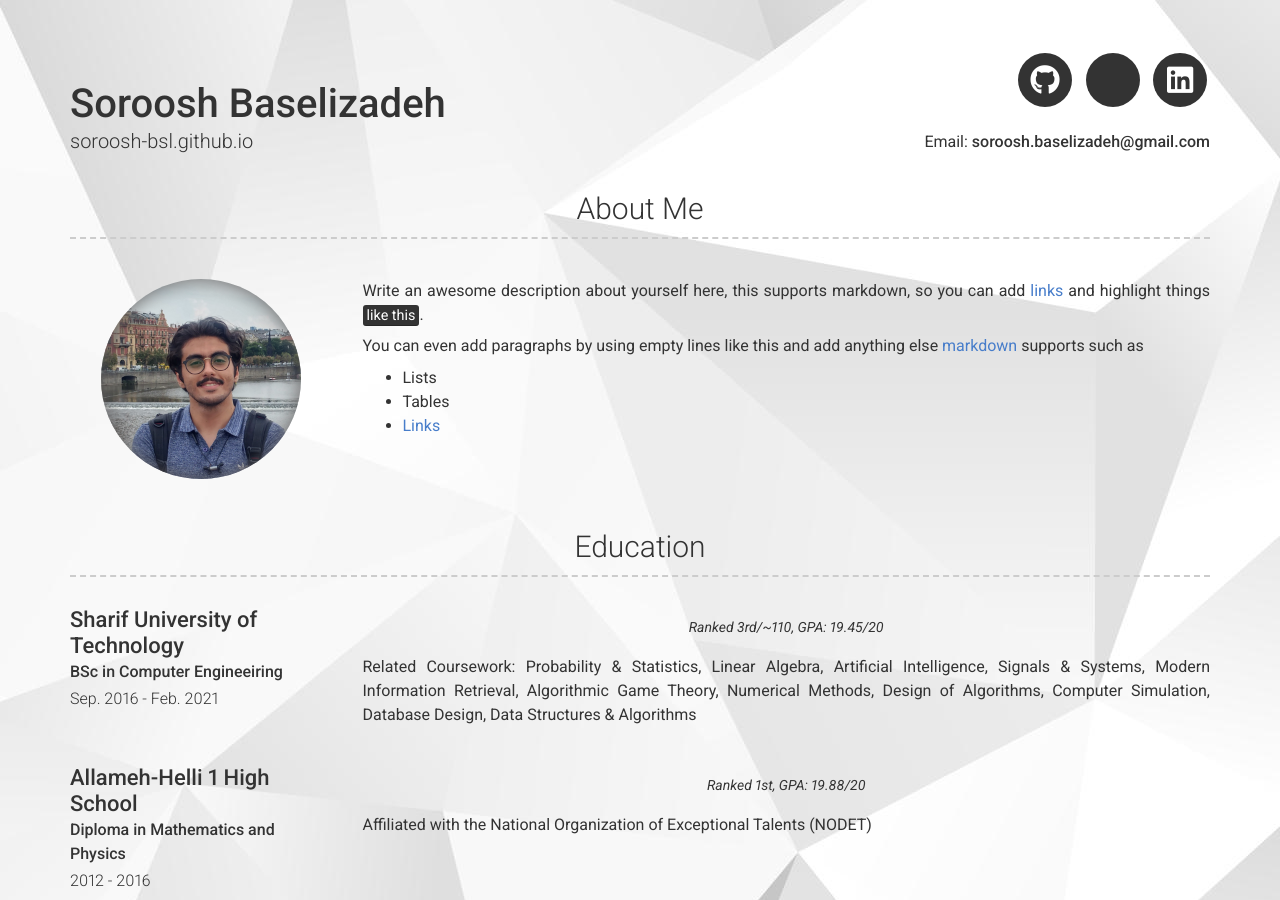
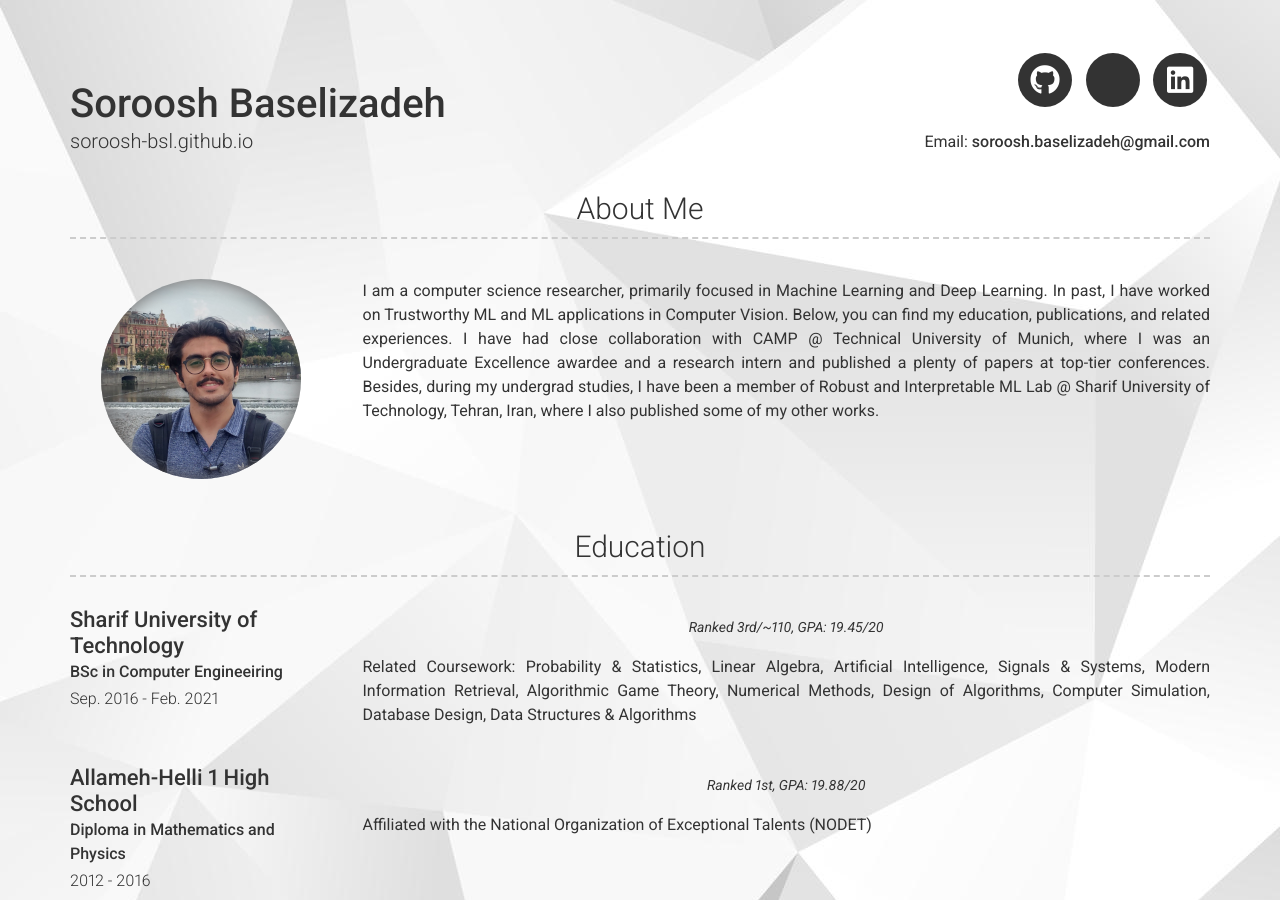
Before and after one commit to Soroosh-Bsl/soroosh-bsl.github.io, a Jekyll site: the page built from index.md, in a window 1280 px wide and 900 px high. Built offline with Jekyll 4.4.1, drawn with Linux system fonts in a browser that asks for light colours; nearby versions of some CDN libraries; a style sheet for code colours, icons or effects is not loaded.

Commit message:
about me

```diff
--- a/_config.yml
+++ b/_config.yml
@@ -54,12 +54,7 @@ semantic_scholar_username: Soroosh-Baselizadeh/1429835055
 # about_title: About Me (Use this to override about section title)
 about_profile_image: /images/profile.jpg
 about_content: | # this will include new lines to allow paragraphs
-  Write an awesome description about yourself here, this supports markdown, so you can add [links](http://foobar.com) and highlight things <mark>like this</mark>.
-
-  You can even add paragraphs by using empty lines like this and add anything else [markdown](https://www.markdownguide.org/getting-started#what-is-markdown) supports such as
-    - Lists
-    - Tables
-    - <a href="google.com">Links</a>
+  I am a computer science researcher, primarily focused in Machine Learning and Deep Learning. In past, I have worked on Trustworthy ML and ML applications in Computer Vision. Below, you can find my education, publications, and related experiences. I have had close collaboration with CAMP @ Technical University of Munich, where I was an Undergraduate Excellence awardee and a research intern and published a plenty of papers at top-tier conferences. Besides, during my undergrad studies, I have been a member of Robust and Interpretable ML Lab @ Sharif University of Technology, Tehran, Iran, where I also published some of my other works.
 
 content:
   - title: Education
```
